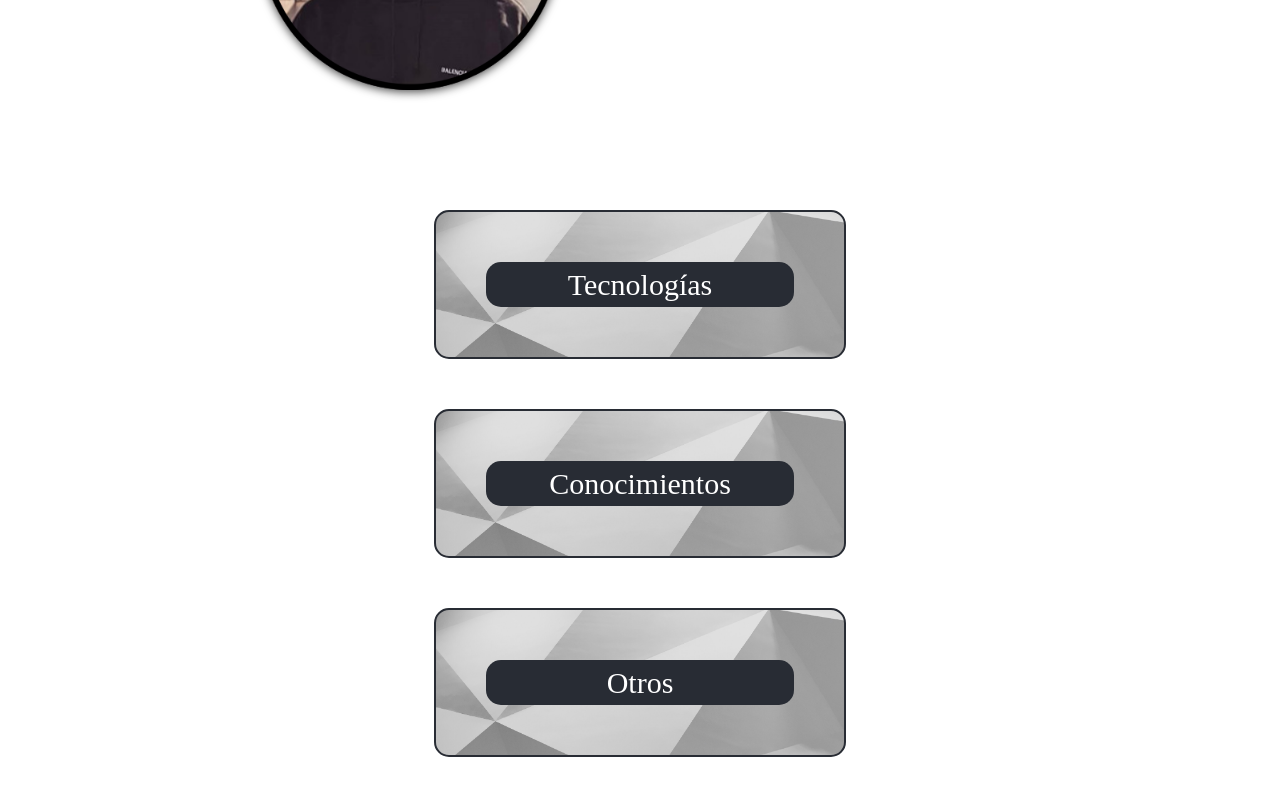
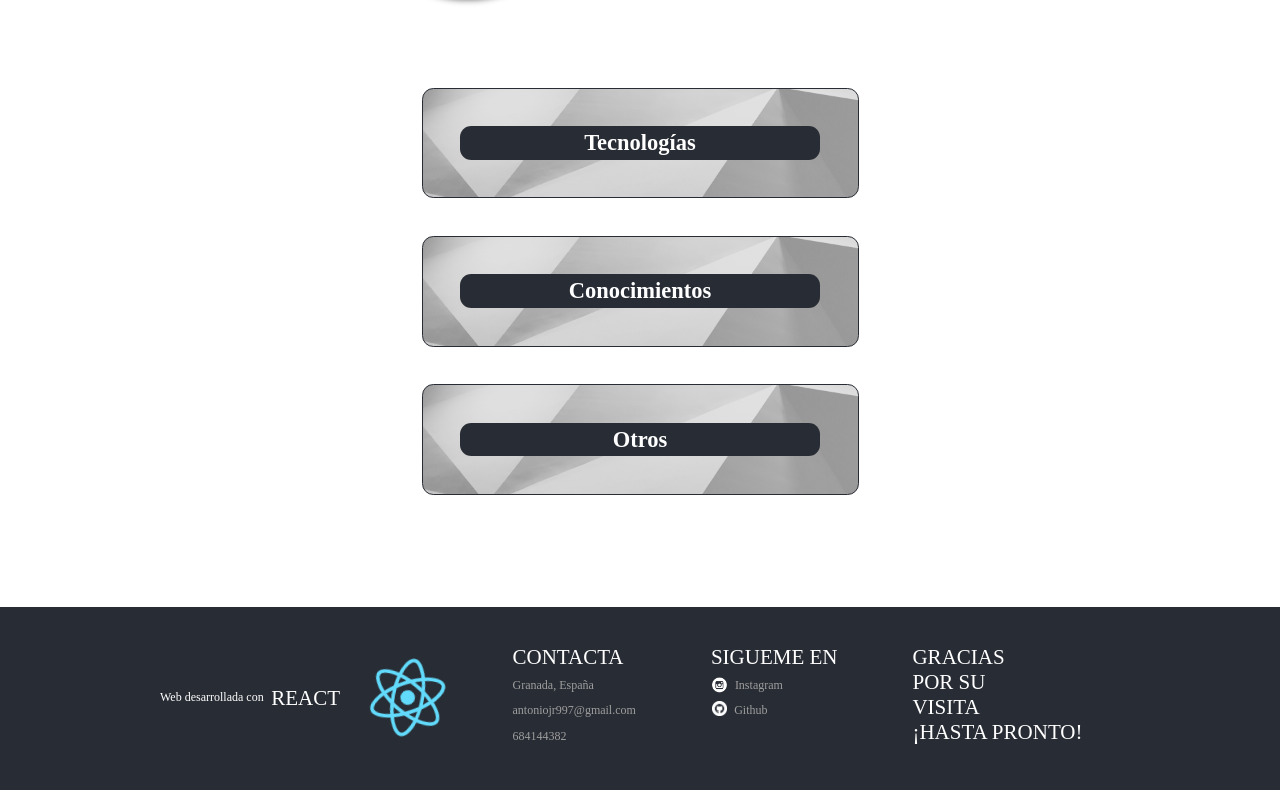
Before and after one commit to Antobio17/CV, a React (Create React App) app in the folder react-app/: page / in a window 1280 px wide. Shown: the part 280-1080 px from the top of the page. Built offline with nearby package versions, Linux system fonts and the light colour scheme; a web font is replaced by a local one.

Commit message:
Some changes

```diff
--- a/react-app/src/assets/css/Footer.css
+++ b/react-app/src/assets/css/Footer.css
@@ -35,10 +35,11 @@
 
 .Footer-develop-text {
     display: flex;
-    margin-top: 115px;
+    margin-top: 105px;
 }
 
 .Footer-develop-text p{
+    margin-top: 2px;
     margin-right: 10px;
 }
 
--- a/react-app/src/assets/css/index.css
+++ b/react-app/src/assets/css/index.css
@@ -1,4 +1,5 @@
 body {
+  zoom: 75%;
   margin: 0;
   /* font-family: -apple-system, BlinkMacSystemFont, 'Segoe UI', 'Roboto', 'Oxygen',
     'Ubuntu', 'Cantarell', 'Fira Sans', 'Droid Sans', 'Helvetica Neue',
--- a/react-app/src/components/Card.js
+++ b/react-app/src/components/Card.js
@@ -9,7 +9,7 @@ class Card extends Component {
     render(){
         return (
             <div className="Card">
-                <p>{this.props.title}</p>
+                <p><strong>{this.props.title}</strong></p>
             </div>
         );
     }
--- a/react-app/src/components/Footer.js
+++ b/react-app/src/components/Footer.js
@@ -19,7 +19,7 @@ class Footer extends Component {
                         <p>Web desarrollada con </p>
                         <h3>REACT</h3>
                     </div>
-                    <img src={logo} className="App-logo" alt="logo" width="200" height="200"/>
+                    <img src={logo} className="App-logo" alt="logo" width="180" height="180"/>
                 </div>
                 <div className="Footer-contact">
                     <h3>CONTACTA</h3>
```
Also changed, not shown: 1 other file (tests, documents, lock files or other folders).
